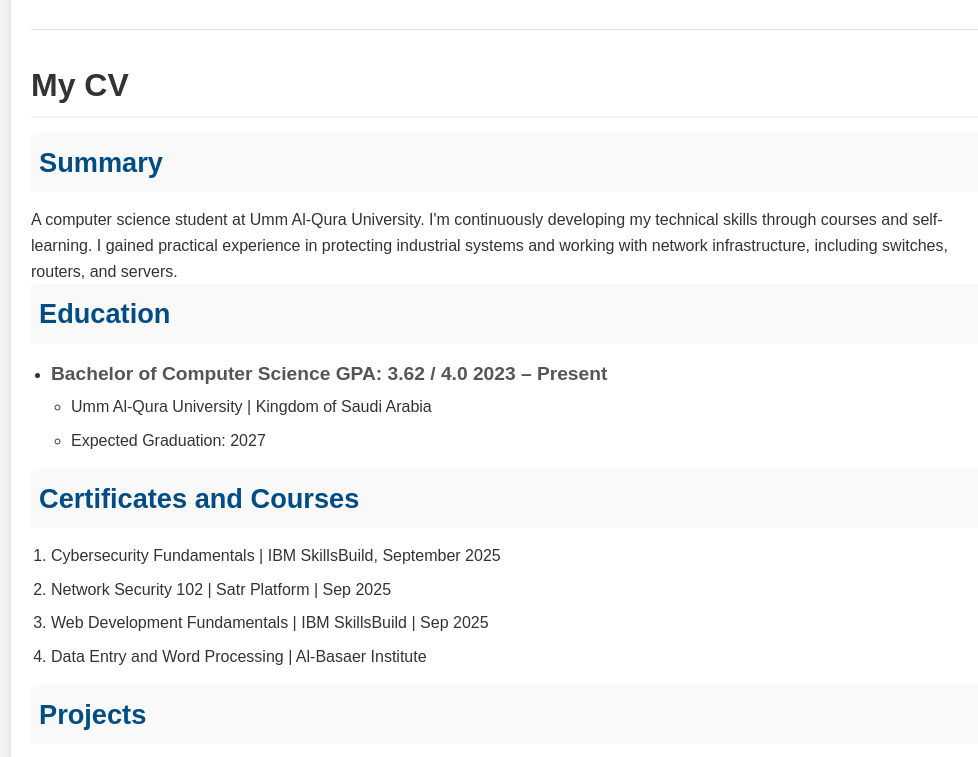
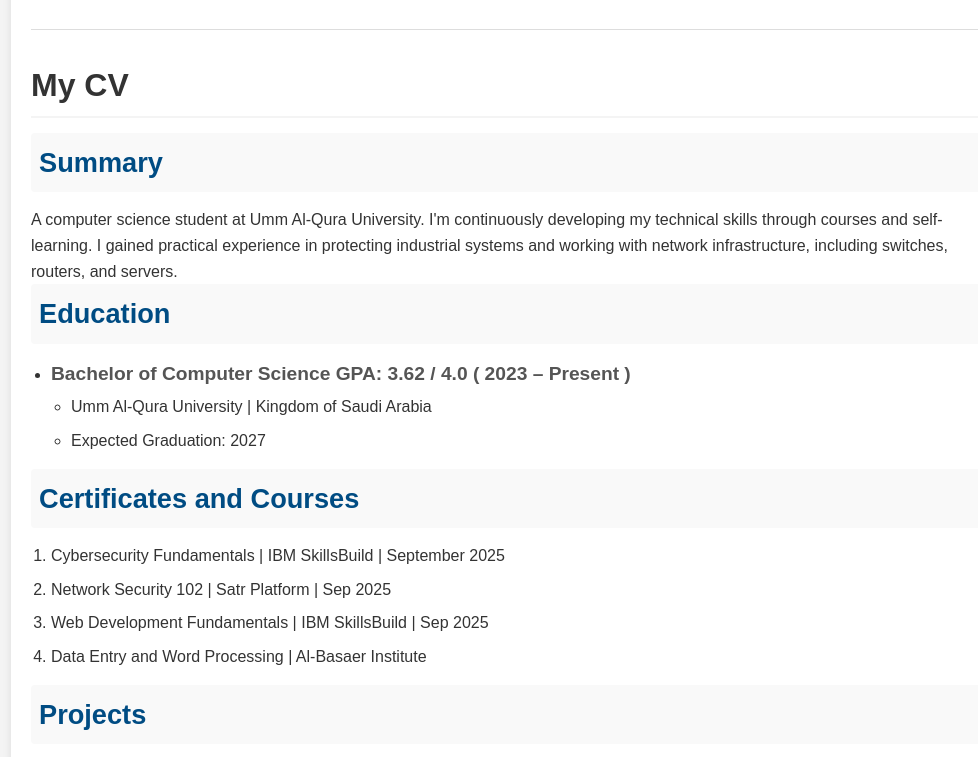
Before and after one commit to anasdkil336699-dot/anas-portfolio, a React (Create React App) app: page / in a window 1280 px wide. Shown: the part 465-1222 px from the top of the page, without its empty margins (129-1107 px from the left). Built offline with nearby package versions, Linux system fonts and the light colour scheme.

Commit message:
Update Cv.js

```diff
--- a/src/Cv.js
+++ b/src/Cv.js
@@ -17,7 +17,7 @@ export default function Cv() {
       <h3>Education</h3>
       <ul>
         <li>
-          <h4>Bachelor of Computer Science  GPA: 3.62 / 4.0                                 2023 – Present</h4>
+          <h4>Bachelor of Computer Science  GPA: 3.62 / 4.0                                 ( 2023 – Present ) </h4>
           <ul>
             <li>
               Umm Al-Qura University | Kingdom of Saudi Arabia
@@ -31,7 +31,7 @@ export default function Cv() {
 
       <h3>Certificates and Courses</h3>
       <ol>
-        <li>Cybersecurity Fundamentals | IBM SkillsBuild, September 2025</li>
+        <li>Cybersecurity Fundamentals | IBM SkillsBuild | September 2025</li>
         <li>Network Security 102 | Satr Platform | Sep 2025</li>
         <li>Web Development Fundamentals | IBM SkillsBuild | Sep 2025 </li>
         <li>Data Entry and Word Processing | Al-Basaer Institute  </li>
```
